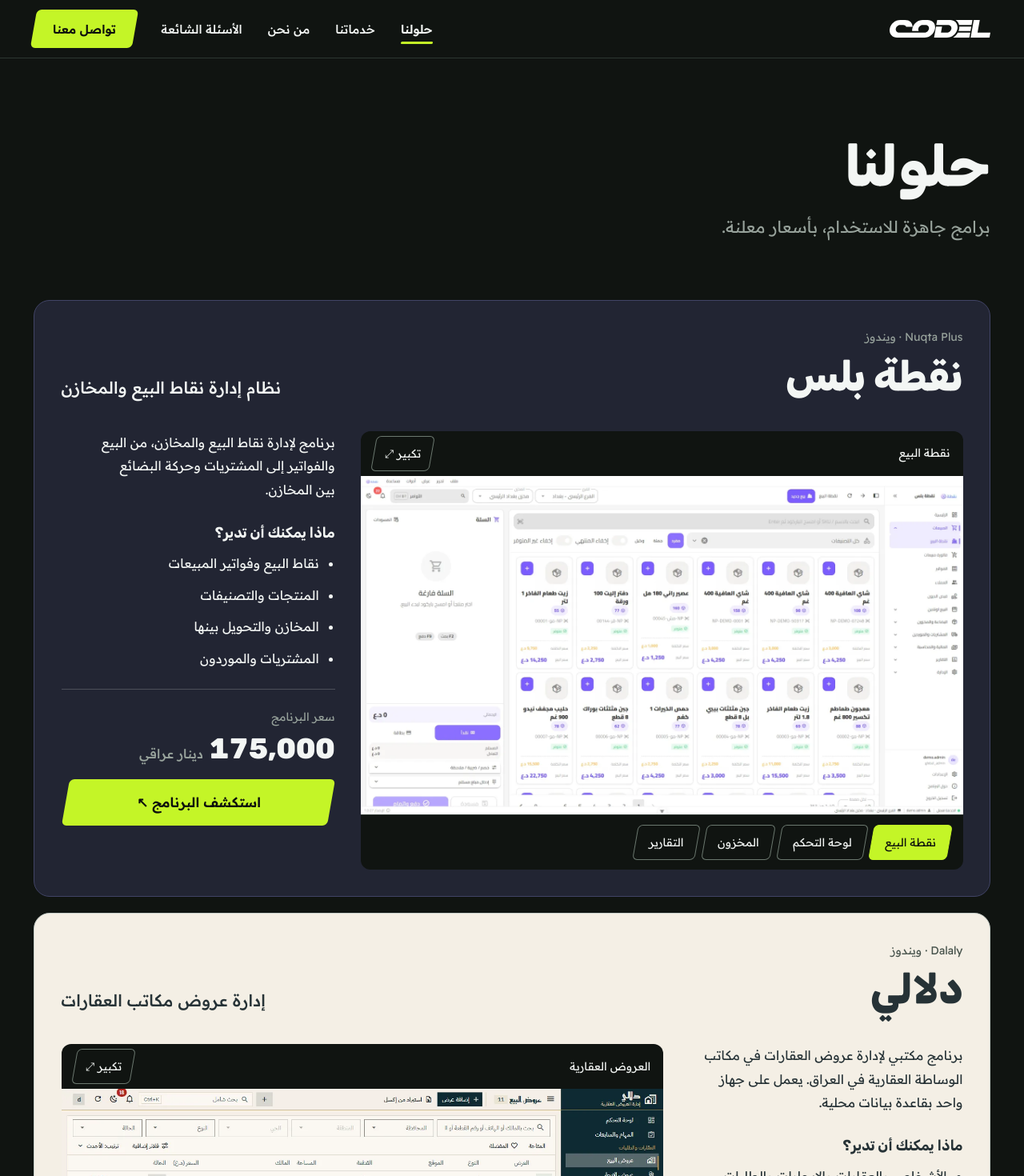
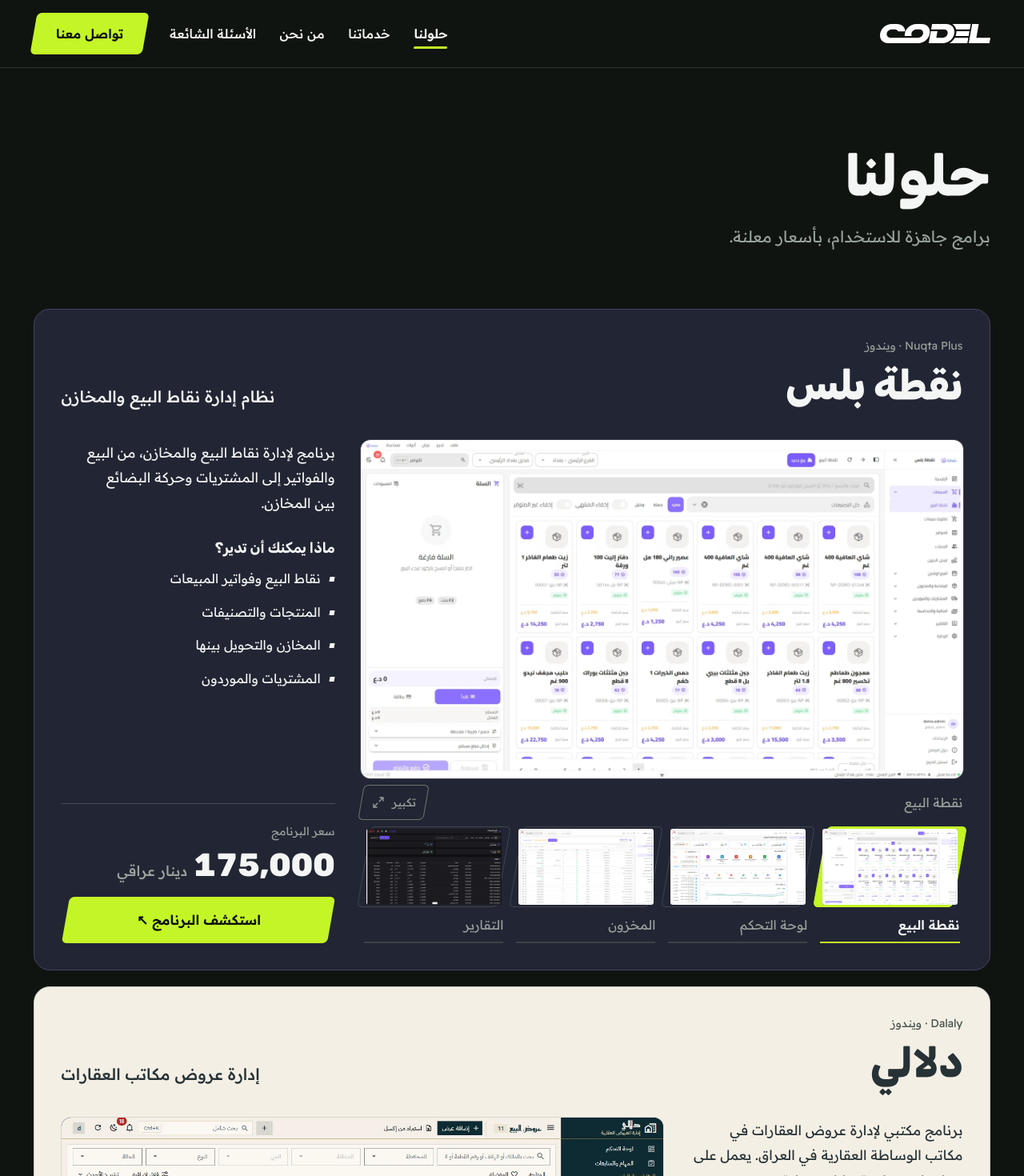
Before and after one commit to TariqAli93/codel, a Nuxt app: page /solutions in a window 1280 px wide. Shown: the top 1470 px of the page at 80% size. Built offline with nearby package versions, Linux system fonts and the light colour scheme.

Commit message:
Refine V8.5 art direction, product viewer, navigation and customer evidence

```diff
--- a/app/assets/scss/main.scss
+++ b/app/assets/scss/main.scss
@@ -139,7 +139,7 @@
   --control-sm: 36px;
   --control-md: 48px;
   --control-lg: 56px;
-  --header-height: 72px;
+  --header-height: 84px;
   --container-max: 1680px; // wide desktop, still bounded
 
   --slant-angle: 10deg;
@@ -190,10 +190,10 @@
     2.25rem
   ); // running display lines: services, statements
   --text-card: clamp(1.25rem, 1.2143rem + 0.1786vw, 1.375rem); // card titles, the menu panel
-  --text-lead: clamp(1.0625rem, 1rem + 0.35vw, 1.3125rem); // ledes
+  --text-lead: clamp(1.125rem, 1.02rem + 0.28vw, 1.25rem); // ledes
   --text-sub: 1.125rem; // h5, h6
-  --text-body: 1rem; // running text, larger buttons
-  --text-ui: 0.9375rem; // navigation, smaller buttons, labels
+  --text-body: clamp(1rem,.96rem + .18vw,1.125rem); // running text, larger buttons
+  --text-ui: 1rem; // navigation, smaller buttons, labels
   --text-small: 0.875rem;
   --text-caption: 0.75rem; // window title bars
 
@@ -389,3 +389,5 @@ a {
   .workline-button:active{translate:0 1px}
   // Headings remain at full contrast even in full-page screenshots and before intersection.
 }
+
+@media (max-width:959px){:root{--header-height:72px}}
--- a/app/components/ActionLink.vue
+++ b/app/components/ActionLink.vue
@@ -1,5 +1,5 @@
 <script setup lang="ts">
-// One link for actions. Three looks are buttons, leaning pills with their content turned back
+// One link for actions. Three looks are buttons, leaning rectangles with their content turned back
 // upright: 'solid' is the lime button with the lime glow, for the page's main call; 'ink' is the
 // dark call button for a lime ground; 'outline' is the outlined button for a secondary action.
 // 'text' is a plain underlined link with no lean. Its colours read --link-color, --link-rule,
@@ -237,4 +237,8 @@ $upright: skewX(var(--slant-angle));
   .action--solid:hover,.action--ink:hover,.action--outline:hover { translate:0 -2px; }
   .action--solid:active,.action--ink:active,.action--outline:active { translate:0 1px; }
 }
+@media (prefers-reduced-motion:no-preference) {
+  .action--solid,.action--ink,.action--outline{transition:background-color .22s var(--ease-out),color .22s var(--ease-out),translate .22s var(--ease-out),border-color .22s var(--ease-out)}
+}
+.action:focus-visible{outline-offset:5px}
 </style>
--- a/app/components/DotRingCursor.vue
+++ b/app/components/DotRingCursor.vue
@@ -141,9 +141,9 @@ $dot-size: 6px;
   &__dot {
     position: fixed;
     inset-block-start: 0;
-    inset-inline-start: 0;
+    left: 0;
     z-index: 40;
-    // clientX counts from the left, so the inline start has to be the left on this RTL site too.
+    // clientX is a physical coordinate even in the RTL document.
     direction: ltr;
     border-radius: 50%;
     // Black or white, whichever stands out from what lies under each pixel: no surface list to keep.
--- a/app/components/WorklineProduct.vue
+++ b/app/components/WorklineProduct.vue
@@ -12,6 +12,11 @@ const failedSrc = ref('')
 const hasInteracted = ref(false)
 const retryKey = ref(0)
 const stageImage = ref<HTMLImageElement | null>(null)
+const thumbnailFailures = reactive(new Set<string>())
+const stageRatio = computed(() => {
+  const first = props.solution.images[0]
+  return first ? `${first.width} / ${first.height}` : '16 / 9'
+})
 onMounted(() => {
   const image = stageImage.value
   if (image?.complete && image.naturalWidth === 0 && shot.value) failedSrc.value = shot.value.src
@@ -28,7 +33,7 @@ function label(item: SolutionImage) {
   return names[key] ?? item.alt.split(':')[0] ?? item.alt
 }
 function select(index:number, motionDirection?:number) {
-  if(index===active.value) return
+  if(index===active.value || !props.solution.images[index]) return
   direction.value = motionDirection ?? (index>active.value ? 1 : -1)
   failedSrc.value = ''
   hasInteracted.value = true
@@ -55,8 +60,7 @@ function onGalleryKey(event:KeyboardEvent) {
 
     <div v-if="shot" class="app-panel__screen">
       <figure>
-        <figcaption><span aria-live="polite">{{ label(shot) }}</span><button ref="opener" type="button" class="workline-button app-panel__enlarge" :aria-label="`تكبير واجهة ${solution.nameAr}`" @click="openGallery"><span>تكبير <span aria-hidden="true">⤢</span></span></button></figcaption>
-        <div class="app-panel__stage" :class="{ 'app-panel__stage--back': direction<0 }">
+        <div class="app-panel__stage" :style="{ aspectRatio: stageRatio }" :class="{ 'app-panel__stage--back': direction<0 }">
           <img v-if="failedSrc !== shot.src" ref="stageImage" :key="`${shot.src}-${retryKey}`" :class="{ 'app-panel__image--selected': hasInteracted }" :src="shot.src" :alt="shot.alt" :width="shot.width" :height="shot.height" loading="eager" decoding="sync" @error="onImageError">
           <div v-else class="app-panel__fallback">
             <p role="status">تعذّر تحميل صورة واجهة {{ solution.nameAr }}.</p>
@@ -64,10 +68,19 @@ function onGalleryKey(event:KeyboardEvent) {
             <a :href="shot.src" target="_blank" rel="noopener noreferrer">فتح الصورة الأصلية</a>
           </div>
         </div>
-        <div class="app-panel__controls" role="group" :aria-label="`واجهات ${solution.nameAr}`">
-          <button v-for="(item,i) in solution.images" :key="item.src" type="button" class="workline-button" :aria-pressed="active===i" @click="select(i)"><span>{{ label(item) }}</span></button>
-        </div>
+        <figcaption class="app-panel__caption">
+          <span aria-live="polite">{{ label(shot) }}</span>
+          <button ref="opener" type="button" class="workline-button app-panel__enlarge" :aria-label="`تكبير واجهة ${solution.nameAr}`" @click="openGallery"><span>تكبير <svg viewBox="0 0 24 24" width="18" height="18" fill="none" stroke="currentColor" stroke-width="1.7" aria-hidden="true"><path d="M14 4h6v6M20 4l-7 7M10 20H4v-6M4 20l7-7"/></svg></span></button>
+        </figcaption>
       </figure>
+      <div class="app-panel__controls" role="group" :aria-label="`واجهات ${solution.nameAr}`" :style="{ '--shot-count': solution.images.length }">
+        <button v-for="(item,i) in solution.images" :key="item.src" type="button" class="app-panel__thumb" :aria-pressed="active===i" @click="select(i)">
+          <span class="app-panel__thumb-frame">
+            <span class="app-panel__thumb-image"><img v-if="!thumbnailFailures.has(item.src)" :src="item.src" alt="" :width="item.width" :height="item.height" loading="lazy" decoding="async" @error="thumbnailFailures.add(item.src)"><span v-else aria-hidden="true">—</span></span>
+          </span>
+          <span class="app-panel__thumb-label">{{ label(item) }}</span>
+        </button>
+      </div>
     </div>
 
     <div class="app-panel__aside">
@@ -95,21 +108,30 @@ function onGalleryKey(event:KeyboardEvent) {
 .app-panel__head { grid-area:head;display:flex;justify-content:space-between;align-items:end;gap:20px;padding-block-end:4px;h2,h3{font-size:clamp(2.2rem,4vw,4rem);line-height:1.25;margin:0} }
 .app-panel__platform { font-size:var(--text-small);color:var(--text-muted);margin-block-end:5px; }
 .app-panel__tagline { max-width:28ch;font-size:var(--text-lead);font-weight:500;text-align:end; }
-.app-panel__screen { grid-area:screen;min-width:0;figure{border:0;border-radius:var(--radius-md);overflow:hidden;background:var(--charcoal-900);color:var(--charcoal-50);margin:0}figcaption{display:flex;justify-content:space-between;gap:8px;align-items:center;min-height:56px;padding:6px 16px;font-size:var(--text-small)} }
-.app-panel__enlarge { color:var(--charcoal-50);border-color:var(--charcoal-400);background:transparent;min-height:44px;flex:none;&:hover{background:var(--charcoal-700);color:var(--charcoal-50)} }
-.app-panel__stage { aspect-ratio:16/9;position:relative;overflow:hidden;img{display:block;width:100%;height:100%;object-fit:contain} }
-.app-panel__controls { display:flex;align-items:center;flex-wrap:wrap;gap:8px;padding:12px 16px;border-block-start:1px solid var(--charcoal-600);button{min-height:44px;font-size:var(--text-small);padding-inline:16px;color:var(--charcoal-50);border-color:var(--charcoal-400);&:hover,&[aria-pressed="true"]{background:var(--accent);color:var(--on-accent);border-color:var(--accent)}&:focus-visible{outline-color:var(--accent)}} }
+.app-panel__screen { grid-area:screen;min-width:0;figure{margin:0} }
+.app-panel__caption { display:flex;justify-content:space-between;align-items:center;gap:12px;min-height:52px;padding-block:8px;color:var(--text-muted);font-size:var(--text-ui); }
+.app-panel__enlarge { min-height:44px;flex:none;padding-inline:12px;>span{display:inline-flex;align-items:center;gap:8px} }
+.app-panel__stage { aspect-ratio:16/9;position:relative;overflow:hidden;border-radius:var(--radius-md);background:var(--charcoal-900);box-shadow:0 0 0 1px color-mix(in srgb,currentColor 13%,transparent);img{display:block;width:100%;height:100%;object-fit:contain} }
+.app-panel__controls { display:grid;grid-template-columns:repeat(var(--shot-count),minmax(0,1fr));gap:clamp(10px,1.2vw,18px);padding-inline:4px; }
+.app-panel__thumb { appearance:none;border:0;background:transparent;padding:0 0 8px;min-width:0;min-height:44px;display:flex;flex-direction:column;align-items:stretch;gap:10px;text-align:start;cursor:pointer;border-block-end:2px solid color-mix(in srgb,currentColor 23%,transparent);color:var(--text-muted);transition:border-color .22s var(--ease-out),color .22s var(--ease-out); }
+.app-panel__thumb-frame { display:block;transform:skewX(calc(-1 * var(--slant-angle)));border-radius:var(--radius-sm);padding:2px;border:1px solid color-mix(in srgb,currentColor 25%,transparent);transition:background-color .22s,border-color .22s; }
+.app-panel__thumb-image { display:grid;place-items:center;aspect-ratio:16/9;transform:skewX(var(--slant-angle));overflow:hidden;border-radius:3px;background:var(--charcoal-900);img{width:100%;height:100%;object-fit:contain} }
+.app-panel__thumb-label { display:block;font-size:var(--text-ui);line-height:1.55;overflow-wrap:anywhere; }
+.app-panel__thumb[aria-pressed="true"] { color:var(--text);border-color:var(--primary);font-weight:600;.app-panel__thumb-frame{background:var(--primary);border-color:var(--primary)} }
+@media(hover:hover){.app-panel__thumb:hover{color:var(--text);border-color:var(--primary);.app-panel__thumb-frame{border-color:var(--primary)}}}
+.app-panel--sand .app-panel__thumb[aria-pressed="true"]{color:var(--dalaly-ink)}
+
 .app-panel__fallback { position:absolute;inset:0;display:flex;flex-direction:column;align-items:center;justify-content:center;gap:12px;padding:16px;text-align:center;color:var(--charcoal-50);a{color:inherit}button{color:inherit;border-color:var(--charcoal-400);&:hover{color:var(--on-accent);background:var(--accent)}} }
 .app-panel__image--selected { animation:screen-settle .32s var(--ease-out) both; }
 .app-panel__stage--back .app-panel__image--selected { animation-name:screen-settle-back; }
 @keyframes screen-settle { from{transform:translateX(7px) scale(.994)}to{transform:none} }
 @keyframes screen-settle-back { from{transform:translateX(-7px) scale(.994)}to{transform:none} }
-.app-panel__aside { grid-area:aside;display:flex;flex-direction:column;gap:clamp(16px,1.8vw,26px);min-width:0;line-height:1.85;font-size:clamp(1rem,1.05vw,1.125rem);p{margin:0} }
-.app-panel__benefits { padding-block-start:4px;h3,h4{font-size:var(--text-sub);margin-block-end:12px}ul{padding-inline-start:20px;display:grid;gap:10px} }
-.app-panel__purchase { display:flex;flex-direction:column;align-items:stretch;gap:16px;padding-block-start:22px;border-block-start:1px solid color-mix(in srgb,currentColor 20%,transparent);>div{display:grid;gap:8px}small{font-size:var(--text-small);color:var(--text-muted)}:deep(.price__amount){font-size:clamp(2rem,2.8vw,3rem)}:deep(.action){min-height:58px;padding-inline:18px;margin-inline:5px;font-size:1.05rem;justify-content:center} }
+.app-panel__aside { grid-area:aside;display:flex;flex-direction:column;gap:clamp(18px,2vw,30px);min-width:0;align-self:stretch;line-height:1.85;font-size:clamp(1.0625rem,1.12vw,1.2rem);p{margin:0} }
+.app-panel__benefits { padding-block-start:4px;h3,h4{font-size:var(--text-sub);margin-block-end:12px}ul{list-style:none;padding:0;display:grid;gap:12px;font-size:clamp(1rem,1.05vw,1.0625rem)}li{position:relative;padding-inline-start:18px;&::before{content:'';position:absolute;inset-inline-start:1px;inset-block-start:.75em;width:6px;height:6px;background:currentColor;transform:skewX(-10deg)}} }
+.app-panel__purchase { display:flex;flex-direction:column;align-items:stretch;gap:16px;margin-block-start:auto;padding-block-start:22px;border-block-start:1px solid color-mix(in srgb,currentColor 20%,transparent);>div{display:grid;gap:8px}small{font-size:var(--text-small);color:var(--text-muted)}:deep(.price__amount){font-size:clamp(2.5rem,3.15vw,3rem)}:deep(.action){min-height:58px;padding-inline:18px;margin-inline:5px;font-size:1.05rem;justify-content:center} }
 .app-gallery { position:fixed;inset:0;margin:auto;width:min(1120px,calc(100% - 32px));max-height:calc(100dvh - 32px);padding:clamp(12px,2vw,24px);background:var(--charcoal-800);color:var(--charcoal-50);border:1px solid var(--charcoal-400);border-radius:var(--radius-lg);overflow:auto;img{width:100%;height:auto;max-height:65dvh;object-fit:contain;margin-block:16px}&::backdrop{background:rgba(11,14,12,.91)} }
 .app-gallery__bar { display:flex;justify-content:space-between;align-items:center;gap:12px;h2{font-size:var(--text-card);margin:0}button{color:var(--charcoal-50);border-color:var(--charcoal-400);&:hover{background:var(--charcoal-700);color:var(--charcoal-50)}} }
 @media(max-width:900px){.app-panel,.app-panel--sand{grid-template-columns:minmax(0,1fr);grid-template-areas:'head' 'screen' 'aside'}.app-panel__head{align-items:start;flex-direction:column;gap:6px}.app-panel__tagline{text-align:start;max-width:none}.app-panel__aside{gap:16px}}
-@media(max-width:440px){.app-panel{padding:16px}.app-panel__screen figcaption{padding:6px 10px}.app-panel__controls{gap:8px;button{padding-inline:12px}}.app-panel__purchase{align-items:stretch;flex-direction:column;:deep(.action){align-self:stretch}}.app-gallery__bar{flex-wrap:wrap}}
+@media(max-width:440px){.app-panel{padding:16px}.app-panel__caption{gap:6px;font-size:var(--text-small)}.app-panel__controls{grid-template-columns:repeat(2,minmax(0,1fr));gap:12px}.app-panel__thumb-label{font-size:var(--text-small)}.app-panel__purchase{align-items:stretch;flex-direction:column;:deep(.action){align-self:stretch}}.app-gallery__bar{flex-wrap:wrap}}
 @media(prefers-reduced-motion:reduce){.app-panel__image--selected{animation:none}}
 </style>
--- a/app/layouts/default.vue
+++ b/app/layouts/default.vue
@@ -150,8 +150,8 @@ onBeforeUnmount(() => {
             class="layout__logo"
             src="/brand/codel-full-white.svg"
             alt="Codel"
-            width="126"
-            height="22"
+            width="156"
+            height="27"
           />
         </NuxtLink>
 
@@ -223,7 +223,6 @@ onBeforeUnmount(() => {
         <div class="layout__footer-directory">
           <div class="layout__footer-group layout__footer-intro">
             <p class="layout__footer-statement">برمجيات لأصحاب الأعمال في العراق.</p>
-            <p>شركة برمجيات عراقية في بغداد، تقدم برامج جاهزة وتطويراً حسب الطلب.</p>
             <p>{{ company.address }}<br>{{ company.hours.days }}، {{ company.hours.time }}</p>
           </div>
           <nav class="layout__footer-group" aria-label="روابط الموقع">
@@ -820,11 +819,20 @@ $glass-filter: blur(20px) saturate(1.6) brightness(0.65);
 /* V8.4: editorial footer, with a reserved full-width brand signature. */
 .layout__header { padding:0;background:var(--bg);border-block-end:1px solid var(--border); }
 .layout__bar { padding-inline:var(--page-gutter);&::before{content:none} }
+.layout__logo { block-size:clamp(24px,1.75vw,32px);inline-size:auto; }
+@media(width >= 60em){
+  .layout__menu{gap:0 clamp(20px,2.3vw,38px);flex-wrap:nowrap}
+  .layout__link{font-size:1rem;text-decoration:none;min-block-size:48px;transition:color .22s var(--ease-out)}
+  .layout__link-label::after{content:'';position:absolute;inset-inline:0;inset-block-end:-8px;block-size:2px;background:var(--accent);transform:skewX(calc(-1 * var(--slant-angle))) scaleX(0);transform-origin:right;transition:transform .24s var(--ease-out)}
+  .layout__link[aria-current="page"] .layout__link-label::after,.layout__link--section .layout__link-label::after,.layout__link:hover .layout__link-label::after{transform:skewX(calc(-1 * var(--slant-angle))) scaleX(1)}
+  .layout__cta{min-block-size:52px;font-size:1rem;padding-inline:28px}
+}
+
 .layout__footer-directory { grid-template-columns:minmax(0,1.15fr) minmax(0,.85fr) minmax(0,1fr);gap:clamp(24px,5vw,80px);padding-block:clamp(40px,6vw,80px); }
 .layout__footer-intro { p{font-size:var(--text-body);color:var(--text-muted);max-width:34ch;margin-block-start:14px} .layout__footer-statement{font-family:var(--font-display);color:var(--text);font-size:clamp(1.55rem,2.4vw,2.2rem);line-height:1.4;margin:0;font-weight:700;max-width:22ch} }
 .layout__footer-heading { font-size:clamp(1.125rem,1.25vw,1.4rem);margin-block-end:16px; }
-.layout__footer-links { grid-template-columns:repeat(2,minmax(0,1fr));gap:2px 16px; }
-.layout__footer-link { font-size:clamp(1rem,1.06vw,1.125rem); }
+.layout__footer-links { grid-template-columns:repeat(2,minmax(0,1fr));gap:4px 20px; }
+.layout__footer-link { font-size:clamp(1rem,1.06vw,1.125rem);min-block-size:44px; }
 .layout__contact :deep(.contact-list__row) { dt{font-size:var(--text-small)} dd{font-size:clamp(1rem,1.06vw,1.125rem);overflow-wrap:anywhere} }
 .layout__footer-brand { padding-block:clamp(24px,4vw,48px);border-block-start:1px solid var(--border); }
 .layout__footer-brand-link { display:block;inline-size:100%;aspect-ratio:672/117; }
```
Also changed, not shown: app/components/WorklineHero.vue (+33 -9 lines), app/pages/index.vue (+16 -8 lines), 1 other file (tests, documents, lock files or other folders).
